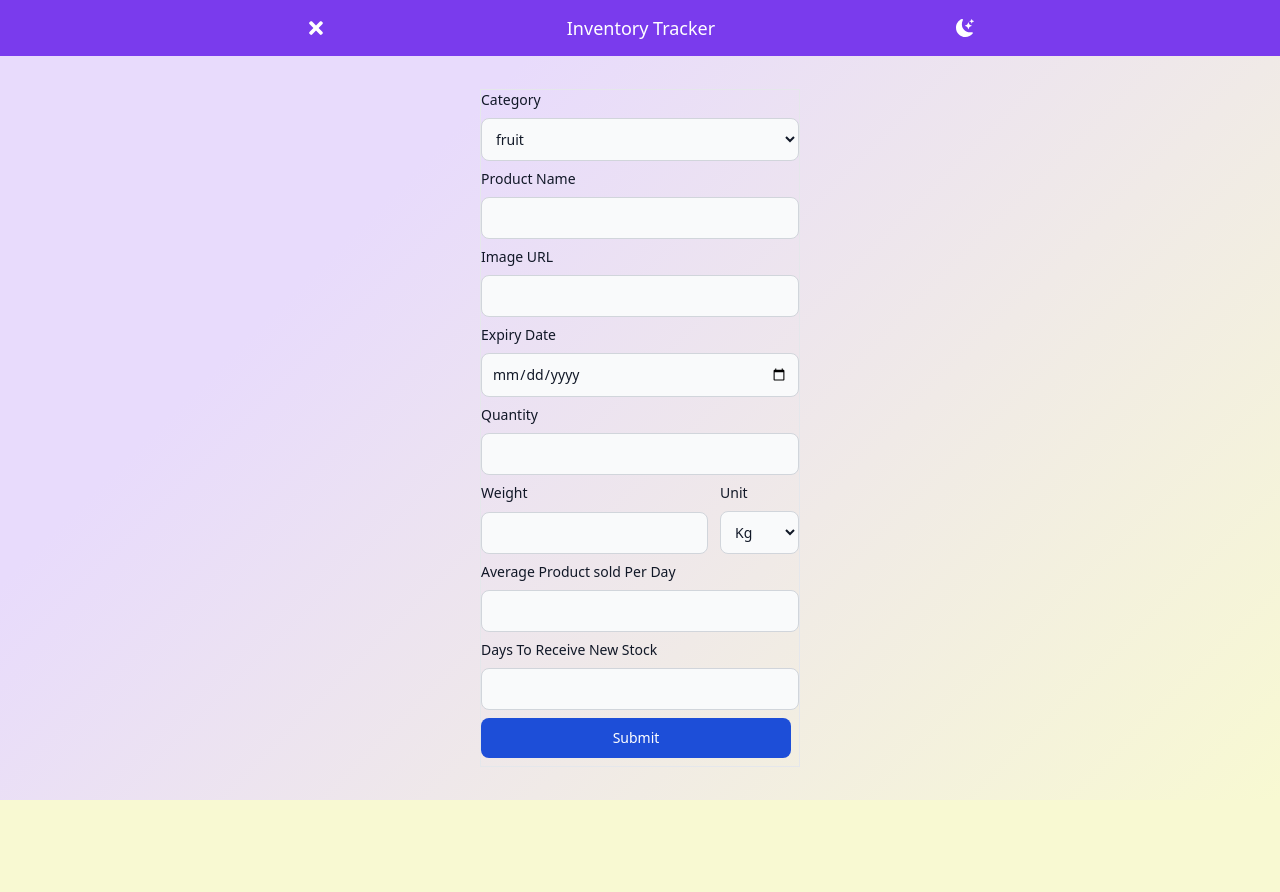
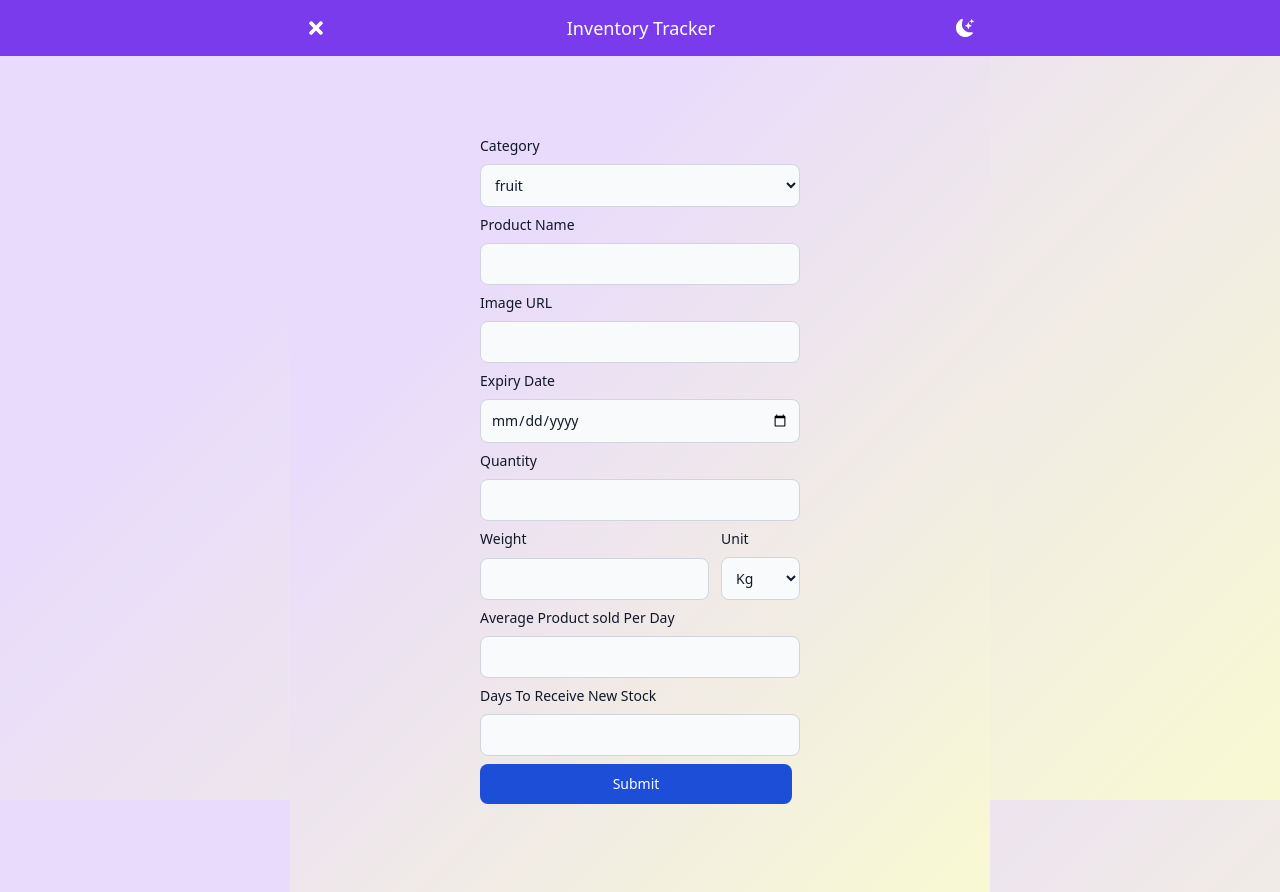
Before and after one commit to husaininajib/expiration-tracker, a React (Create React App) app: page / in a window 1280 px wide. Both pictures are taken after a click on the icon 318 px from the left and 28 px from the top of the page. Before the commit the page ends 800 px from the top, so only its background shows below. Built offline with nearby package versions, Linux system fonts and the light colour scheme.

Commit message:
styling form container

```diff
--- a/src/App.css
+++ b/src/App.css
@@ -24,21 +24,26 @@ body {
   background-color: #f9e1d5;
 }
 .form-container {
-  position: fixed;
+  position: absolute;
   background-color: #f8f9d2;
   background-image: linear-gradient(315deg, #f8f9d2 0%, #e8dbfc 74%);
   z-index: 2;
   top: 3.5rem;
   left: 0;
   right: 0;
-  bottom: 0;
-  display: grid;
-  place-items: center;
+  display: flex;
+  flex-direction: column;
+  justify-content: center;
+  align-items: center;
   transform: translateX(-100%);
   transition: all 0.3s;
+  opacity: 0;
+  visibility: hidden;
 }
 .form-container.show {
   transform: translateX(0);
+  opacity: 1;
+  visibility: visible;
 }
 form {
   min-width: 20rem;
--- a/src/App.js
+++ b/src/App.js
@@ -6,25 +6,31 @@ import HeroContainer from "./components/HeroContainer/HeroContainer"
 import InventoryContainer from "./components/InventoryContainer/InventoryContainer"
 import useProducts from "./components/custom-hooks/useProducts"
 import useFormData from "./components/custom-hooks/useFormData"
-import useDisplayForm from "./components/custom-hooks/useDisplayForm"
 import useCategories from "./components/custom-hooks/useCategories"
 import useReorderPoint from "./components/custom-hooks/useReorderPoint"
 import ReorderList from "./components/ReorderList/ReorderList"
+import useDisplayMenu from "./components/custom-hooks/useDisplayMenu"
 import ProductAdjusted from "./components/ProductAdjusted"
 
 function App() {
-  const [showReorderList, setShowReorderList] = useState(false)
-  const { showForm, setShowForm, toolsOption } = useDisplayForm()
+  const { showForm, setShowForm, showReorderList, setShowReorderList } =
+    useDisplayMenu()
   const { products, setProducts } = useProducts()
   const { categories, setCategories, latestCategory } = useCategories(products)
   const [currentCategory, setCurrentCategory] = useState("all")
+  const [darkMode, setDarkMode] = useState(false)
   const { formData, submitFormData, handleChange, data } =
     useFormData(setProducts)
-  const { newReorder } = useReorderPoint(products)
+  const { reorderItems } = useReorderPoint(products)
 
   return (
     <>
-      <Navbar showForm={showForm} setShowForm={setShowForm} />
+      <Navbar
+        showForm={showForm}
+        setShowForm={setShowForm}
+        showReorderList={showReorderList}
+        setShowReorderList={setShowReorderList}
+      />
       <Form
         showForm={showForm}
         formData={formData}
@@ -38,14 +44,13 @@ function App() {
       <ReorderList
         showReorderList={showReorderList}
         setShowReorderList={setShowReorderList}
-        reorderList={newReorder}
+        reorderList={reorderItems}
       />
       <main className="wrapper border border-black">
         <HeroContainer
           showForm={showForm}
           setShowForm={setShowForm}
-          toolsOption={toolsOption}
-          reorderStock={newReorder}
+          reorderStock={reorderItems}
           showReorderList={showReorderList}
           setShowReorderList={setShowReorderList}
         />
--- a/src/Form/Form.js
+++ b/src/Form/Form.js
@@ -8,12 +8,8 @@ import Option from "../components/Option/Option"
 
 const Form = ({ showForm, formData, handleChange, submitFormData }) => {
   return (
-    <div className={`form-container ${showForm ? "show" : ""}`}>
-      <form
-        action=""
-        className="grid gap-2 border m-0 p-0"
-        onSubmit={submitFormData}
-      >
+    <div className={`wrapper form-container ${showForm ? "show" : ""}`}>
+      <form action="" className="grid gap-2" onSubmit={submitFormData}>
         <div className="grid">
           <Label htmlFor="category" title="Category" />
           {/* <Input
--- a/src/components/HeroContainer/HeroContainer.js
+++ b/src/components/HeroContainer/HeroContainer.js
@@ -2,8 +2,6 @@ import React from "react"
 import Heading from "../Heading/Heading"
 import Text from "../Text/Text"
 import { FiEdit } from "react-icons/fi"
-import { BsExclamationTriangle } from "react-icons/bs"
-import Tools from "../Tools/Tools"
 
 const HeroContainer = ({ reorderStock, setShowForm, setShowReorderList }) => {
   return (
--- a/src/components/ReorderItem/ReorderItem.js
+++ b/src/components/ReorderItem/ReorderItem.js
@@ -23,7 +23,10 @@ const ReorderItem = ({ product }) => {
               {product.quantity === 1 ? "Stock Left:" : "Stocks Left:"}{" "}
               {product.quantity} PCS
             </li>
-            <li>Reorder Point: {product.dailyUsage * product.leadTime} PCS</li>
+            <li>
+              Reorder Point:{" "}
+              {+product.averageSalesPerDay * +product.daysToReceiveNewStock} PCS
+            </li>
           </ul>
         </div>
       </div>
--- a/src/components/ReorderList/ReorderList.js
+++ b/src/components/ReorderList/ReorderList.js
@@ -1,22 +1,22 @@
 import React from "react"
 import ReorderItem from "../ReorderItem/ReorderItem"
-import { FaTimes } from "react-icons/fa"
 import "./reorder.css"
 
-const ReorderList = ({ reorderList, showReorderList, setShowReorderList }) => {
+const ReorderList = ({ reorderList, showReorderList }) => {
   return (
     <article
-      className={`reorder-container bg-green-300 ${
-        showReorderList ? "show" : ""
-      }`}
+      className={`wrapper reorder-container ${showReorderList ? "show" : ""}`}
     >
       <div className="flex items-center justify-between px-4">
         <h1 className="text-2xl font-semibold  my-4">Reorder List</h1>
-        <FaTimes onClick={() => setShowReorderList(!showReorderList)} />
       </div>
-      {reorderList.map((product) => {
-        return <ReorderItem key={product.id} product={product} />
-      })}
+      {reorderList.length < 1 ? (
+        <h2 className="px-4">No item to restock</h2>
+      ) : (
+        reorderList.map((product) => {
+          return <ReorderItem key={product.id} product={product} />
+        })
+      )}
     </article>
   )
 }
--- a/src/components/ReorderList/reorder.css
+++ b/src/components/ReorderList/reorder.css
@@ -1,5 +1,5 @@
 .reorder-container {
-  position: fixed;
+  position: absolute;
   background-color: #f8f9d2;
   background-image: linear-gradient(315deg, #f8f9d2 0%, #e8dbfc 74%);
   z-index: 2;
@@ -9,7 +9,11 @@
   height: 100%;
   transform: translateX(-100%);
   transition: all 0.3s;
+  visibility: hidden;
+  opacity: 0;
 }
 .reorder-container.show {
   transform: translateX(0);
+  visibility: visible;
+  opacity: 1;
 }
--- a/src/components/custom-hooks/useDisplayForm.js
+++ /dev/null
@@ -1,9 +0,0 @@
-import React, { useState } from "react"
-
-const useDisplayForm = () => {
-  const [showForm, setShowForm] = useState(false)
-
-  return { showForm, setShowForm }
-}
-
-export default useDisplayForm
--- /dev/null
+++ b/src/components/custom-hooks/useDisplayMenu.js
@@ -0,0 +1,10 @@
+import React, { useState } from "react"
+
+const useDisplayMenu = () => {
+  const [showForm, setShowForm] = useState(false)
+  const [showReorderList, setShowReorderList] = useState(false)
+
+  return { showForm, setShowForm, showReorderList, setShowReorderList }
+}
+
+export default useDisplayMenu
--- a/src/components/custom-hooks/useReorderPoint.js
+++ b/src/components/custom-hooks/useReorderPoint.js
@@ -1,14 +1,13 @@
 import React, { useEffect, useState } from "react"
 
 const useReorderPoint = (products) => {
-  // const [reorderList, setReorderList] = useState([])
-
-  const newReorder = products.filter((product) => {
-    const reorderPoint = product.dailyUsage * product.leadTime
-    return product.quantity < reorderPoint
+  const reorderItems = products.filter((product) => {
+    const reorderPoint =
+      +product.averageSalesPerDay * +product.daysToReceiveNewStock
+    return product.quantity <= reorderPoint
   })
 
-  return { newReorder }
+  return { reorderItems }
 }
 
 export default useReorderPoint
--- a/src/components/navbar/Navbar.js
+++ b/src/components/navbar/Navbar.js
@@ -4,11 +4,32 @@ import { BsFillMoonStarsFill } from "react-icons/bs"
 import { FaTimes } from "react-icons/fa"
 import LinkTag from "../LinkTag"
 
-const Navbar = ({ showForm, setShowForm }) => {
+const Navbar = ({
+  showForm,
+  setShowForm,
+  showReorderList,
+  setShowReorderList,
+}) => {
+  const resetToggleMenu = () => {
+    setShowForm(false)
+    setShowReorderList(false)
+  }
   return (
     <header className="" style={{ backgroundColor: "#7A3BED" }}>
       <nav className="wrapper flex items-center justify-between h-14 text-white text-lg px-4">
-        {showForm ? (
+        {showForm || showReorderList ? (
+          <FaTimes
+            onClick={() => resetToggleMenu()}
+            className="text-xl cursor-pointer"
+          />
+        ) : (
+          <HiViewGrid
+            className="text-2xl cursor-pointer"
+            onClick={() => setShowForm(true)}
+          />
+        )}
+
+        {/* {showForm ? (
           <FaTimes
             onClick={() => setShowForm(!showForm)}
             className="text-xl cursor-pointer"
@@ -18,7 +39,7 @@ const Navbar = ({ showForm, setShowForm }) => {
             onClick={() => setShowForm(!showForm)}
             className="text-2xl cursor-pointer"
           />
-        )}
+        )} */}
 
         <LinkTag link="" title="Inventory Tracker" />
         <BsFillMoonStarsFill className="text-lg cursor-pointer" />
```
